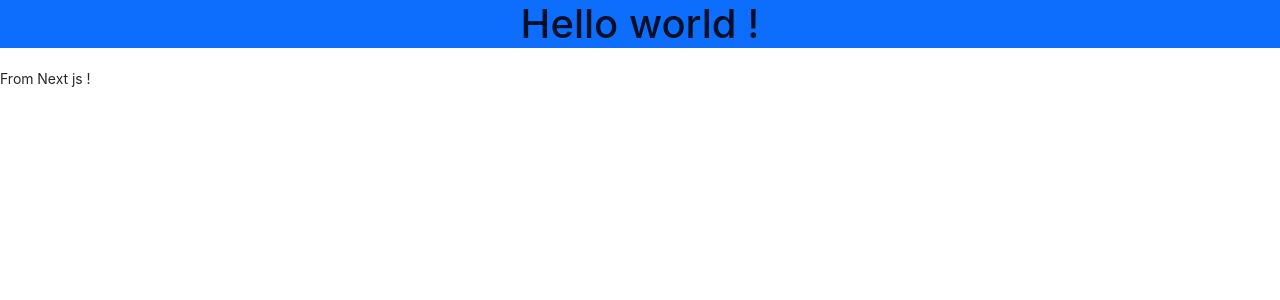
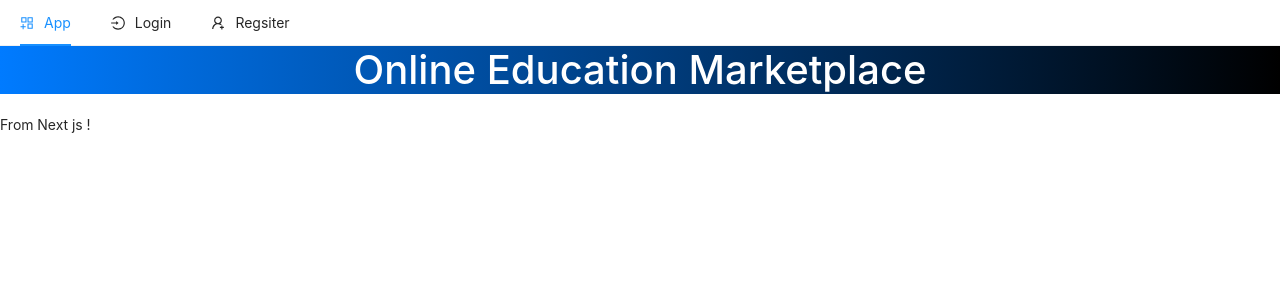
Before and after one commit to MariemMkadem/udemy-node-next, a Next.js app in the folder client/: page / in a window 1280 px wide. Shown: the top 300 px of the page. Built offline with nearby package versions, Linux system fonts and the light colour scheme.

Commit message:
ant menu and icons

```diff
--- /dev/null
+++ b/client/components/TopNav.js
@@ -0,0 +1,45 @@
+
+import { Menu } from 'antd'
+import Link from 'next/link';
+import {
+    AppstoreAddOutlined,
+    LoginOutlined,
+    UserAddOutlined
+} from '@ant-design/icons'
+
+
+const { Item } = Menu;
+
+const TopNav = () => {
+
+    return (
+        <Menu mode="horizontal">
+            <Item icon={<AppstoreAddOutlined/>}>
+                <Link href='/'>
+                    <a>
+                        App
+                    </a>
+                </Link>
+            </Item>
+
+            <Item icon={<LoginOutlined/>}>
+                <Link href='/login'>
+                    <a>
+                        Login
+                    </a>
+                </Link>
+            </Item>
+
+            <Item icon={<UserAddOutlined/>}>
+                <Link href='/register'>
+                    <a>
+                        Regsiter
+                    </a>
+                </Link>
+            </Item>
+        </Menu>
+
+    )
+}
+
+export default TopNav;
--- a/client/package.json
+++ b/client/package.json
@@ -13,6 +13,7 @@
   "author": "",
   "license": "ISC",
   "dependencies": {
+    "@ant-design/icons": "^4.7.0",
     "antd": "^4.23.2",
     "bootstrap": "^5.2.1",
     "next": "^12.3.1",
--- a/client/pages/_app.js
+++ b/client/pages/_app.js
@@ -1,11 +1,17 @@
 import 'bootstrap/dist/css/bootstrap.min.css'
 import 'antd/dist/antd.css'
+import '../public/css/styles.css'
+import TopNav from '../components/TopNav'
 
-function MyApp({Component, pageProps}) {
+function MyApp({ Component, pageProps }) {
 
-    return <Component {...pageProps} />
+    return (
+        <>
+        <TopNav />
+        <Component {...pageProps} />
+        </>
 
-
+    )
 }
 
 export default MyApp;
--- a/client/pages/index.js
+++ b/client/pages/index.js
@@ -1,7 +1,7 @@
 const Index = ()=> {
     return (
         <>
-        <h1 className='jumbotron text-center bg-primary'> Hello world ! </h1>
+        <h1 className='jumbotron text-center bg-primary'> Online Education Marketplace </h1>
         <p> From Next js !</p>
         </>
     )
--- /dev/null
+++ b/client/public/css/styles.css
@@ -0,0 +1,8 @@
+.square  {
+    border-radius: 0px;
+}
+
+.jumbotron {
+    background-image: linear-gradient(to right, #007bff, #000);
+    color: white;
+}
```
Also changed, not shown: client/pages/login.js (added, +10 -0 lines), client/pages/register.js (added, +10 -0 lines), 1 other file (tests, documents, lock files or other folders).
